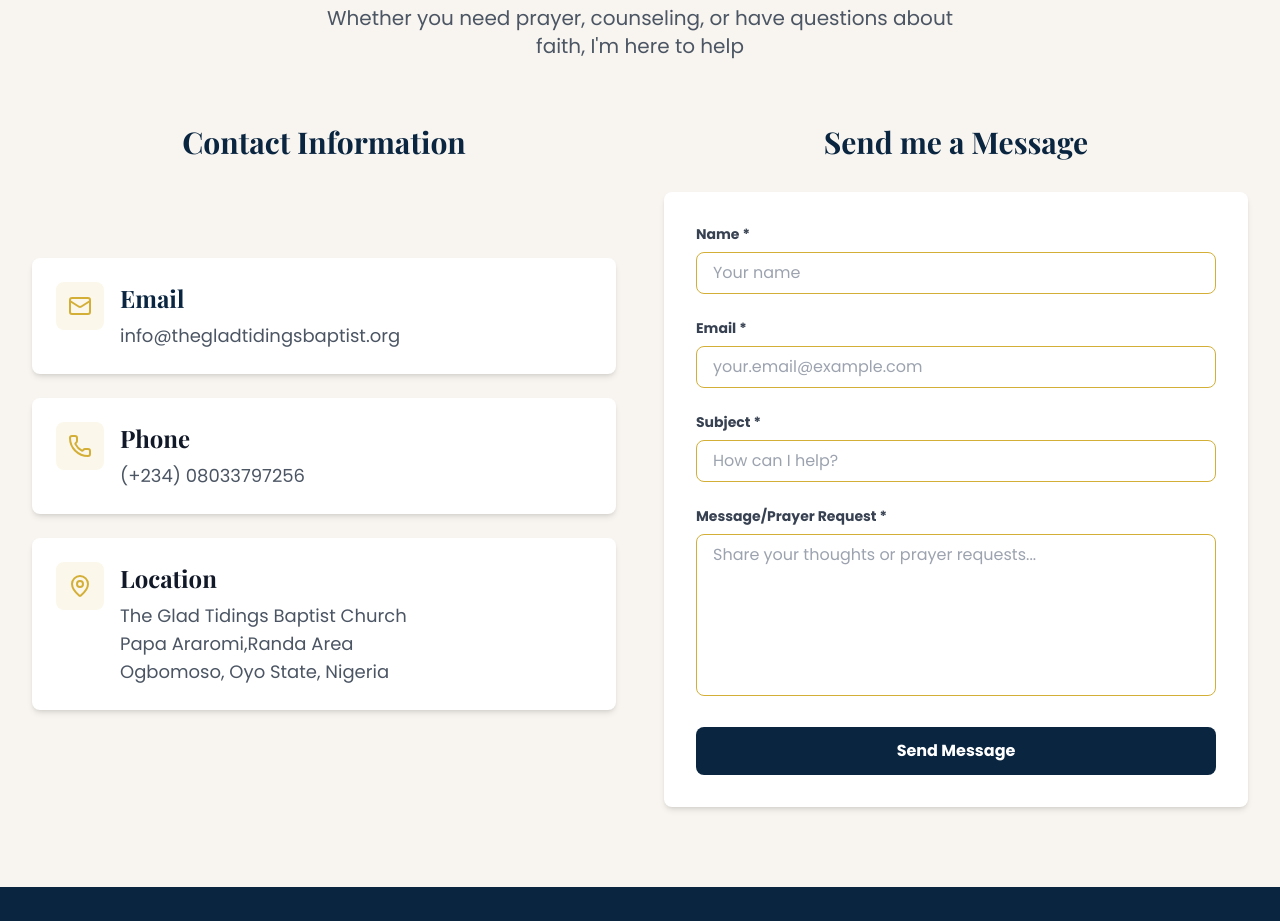
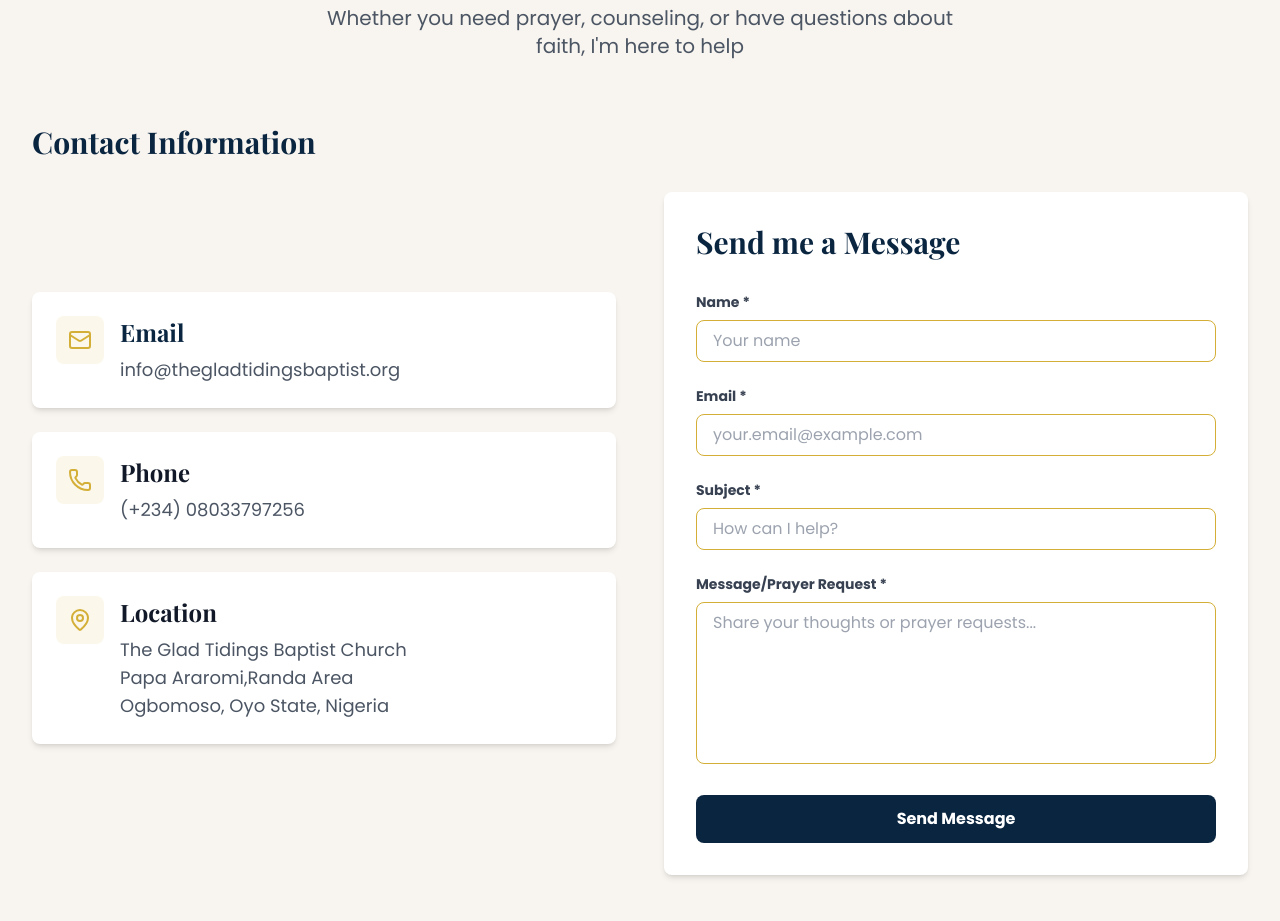
Before and after one commit to WebDevGoodness/olusegunbabalola, a React (Create React App) app: page / in a window 1280 px wide. Shown: the part 4720-5641 px from the top of the page. Built offline with nearby package versions, Linux system fonts and the light colour scheme.

Commit message:
enhance Contact component layout with improved heading structure and styling consistency

```diff
--- a/src/components/Contact.jsx
+++ b/src/components/Contact.jsx
@@ -11,9 +11,8 @@ export function Contact() {
                     </p>
                 </div>
 
-                <div className="grid md:grid-cols-2 gap-12 mb-8">
-                    <h2 className="text-3xl font-bold text-center" style={{ color: '#0A2540' }}>Contact Information</h2>
-                    <h2 className="text-3xl font-bold text-center" style={{ color: '#0A2540' }}>Send me a Message</h2>
+                <div className="mb-8">
+                    <h2 className="text-3xl font-bold text-center md:text-left" style={{ color: '#0A2540' }}>Contact Information</h2>
                 </div>
 
                 <div className="grid md:grid-cols-2 gap-12">
@@ -58,6 +57,7 @@ export function Contact() {
                     </div>
 
                     <div className="bg-white p-8 rounded-lg shadow-md hover:shadow-lg transition-shadow">
+                        <h2 className="text-3xl font-bold mb-8" style={{ color: '#0A2540' }}>Send me a Message</h2>
                         <form className="space-y-6">
                             <div>
                                 <label htmlFor="name" className="block text-sm mb-2 text-gray-700 font-bold">
--- a/src/components/Ministry.jsx
+++ b/src/components/Ministry.jsx
@@ -38,7 +38,7 @@ export function Ministry() {
                     {ministryAreas.map((area) => (
                         <div
                             key={area.title}
-                            className="bg-white p-8 rounded-lg shadow-md hover:shadow-2xl transition-all duration-300 transform hover:-translate-y-2 cursor-pointer font-base"
+                            className="bg-white p-8 rounded-lg shadow-md hover:shadow-2xl transition-all duration-300 transform hover:-translate-y-2 font-base"
                         >
                             <div className="w-16 h-16 rounded-lg flex items-center justify-center mb-6" style={{ backgroundColor: 'rgba(212, 175, 55, 0.1)' }}>
                                 <area.icon className="w-8 h-8" style={{ color: '#D4AF37' }} />
```
